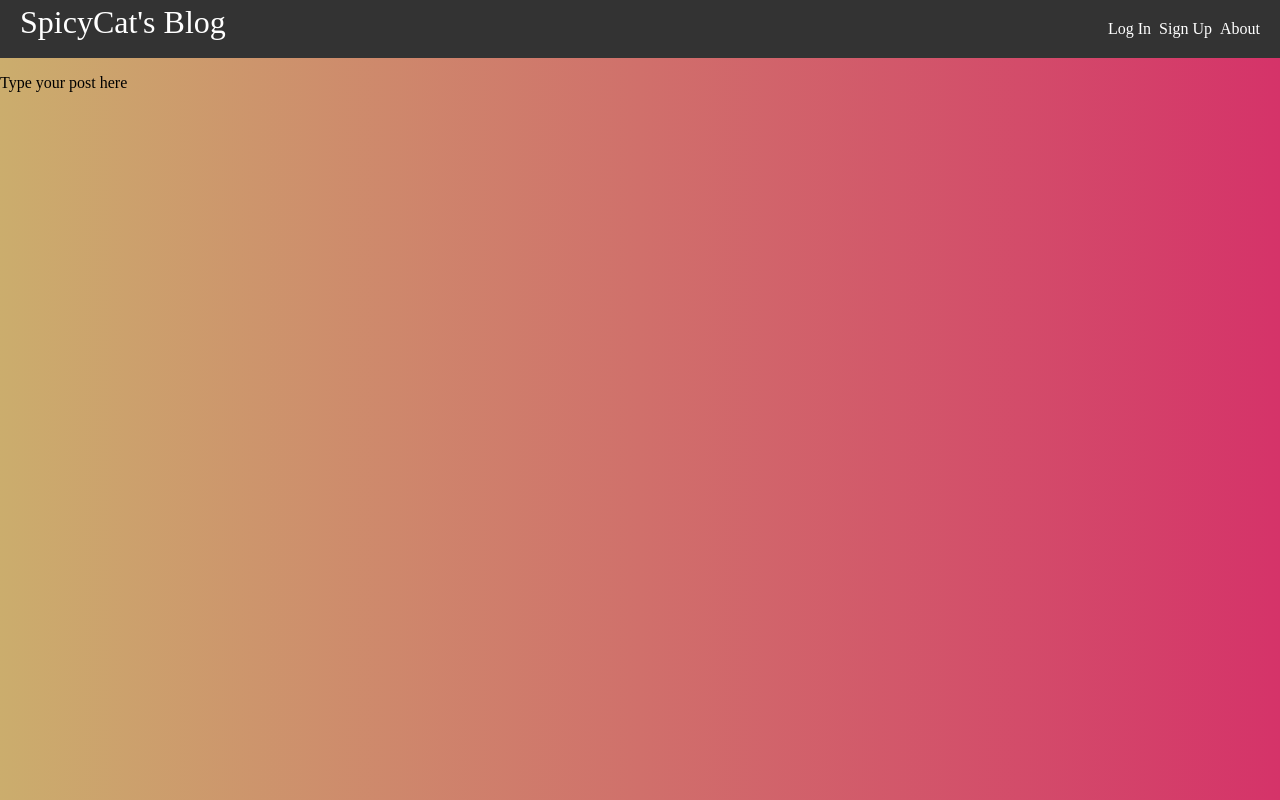
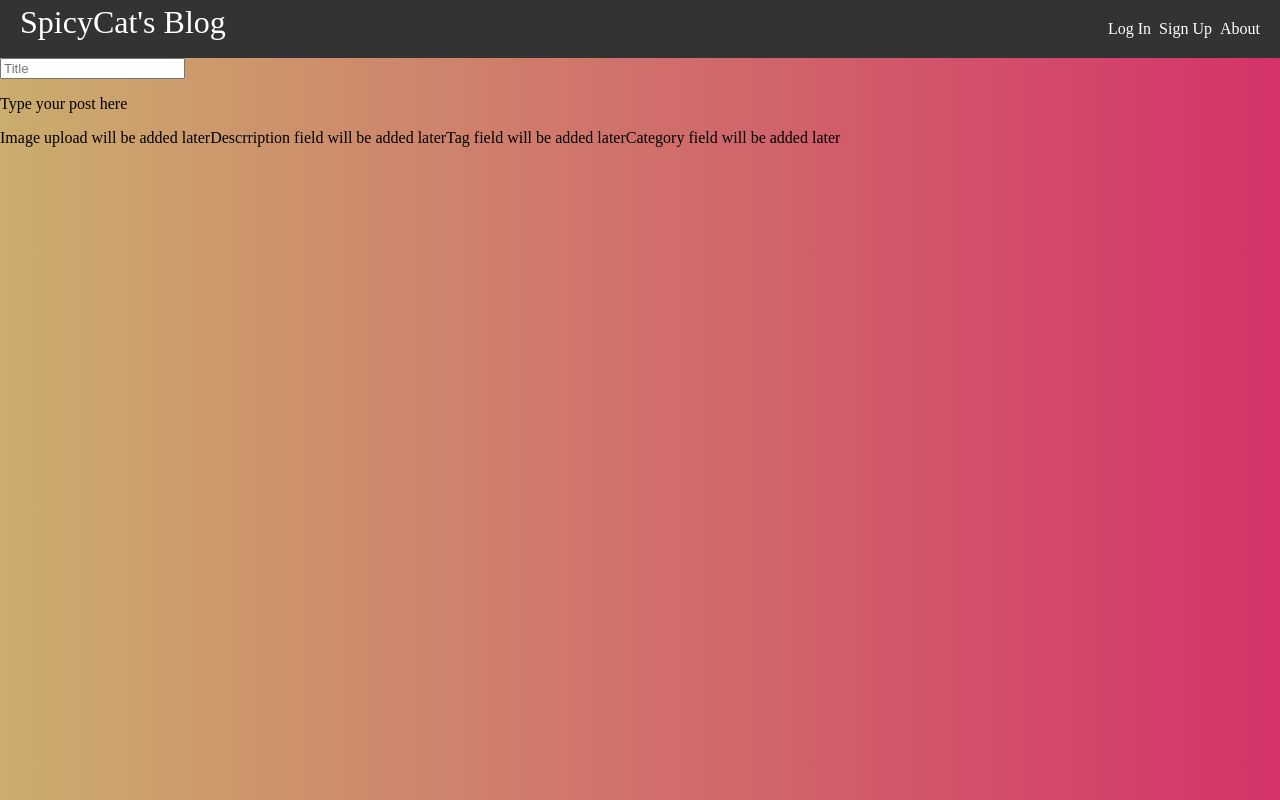
Before and after one commit to SpicyCatGames/spicy-cats-blog, a React (Create React App) app: page /new-post in a window 1280 px wide. Built offline with nearby package versions, Linux system fonts and the light colour scheme; no server answers.

Commit message:
Update NewPost.js

```diff
--- a/src/pages/NewPost.js
+++ b/src/pages/NewPost.js
@@ -1,7 +1,22 @@
 import Tiptap from "../components/Tiptap";
 
 const NewPost = () => {
-  return <Tiptap />;
+  const onSubmit = (e) => {
+    e.preventDefault();
+  };
+
+  return (
+    <form onSubmit={onSubmit}>
+      <label htmlFor="post-title">
+        <input type="text" id="post-title" placeholder="Title" />
+      </label>
+      <Tiptap />
+      <span>Image upload will be added later</span>
+      <span>Descrription field will be added later</span>
+      <span>Tag field will be added later</span>
+      <span>Category field will be added later</span>
+    </form>
+  );
 };
 
 export default NewPost;
```
